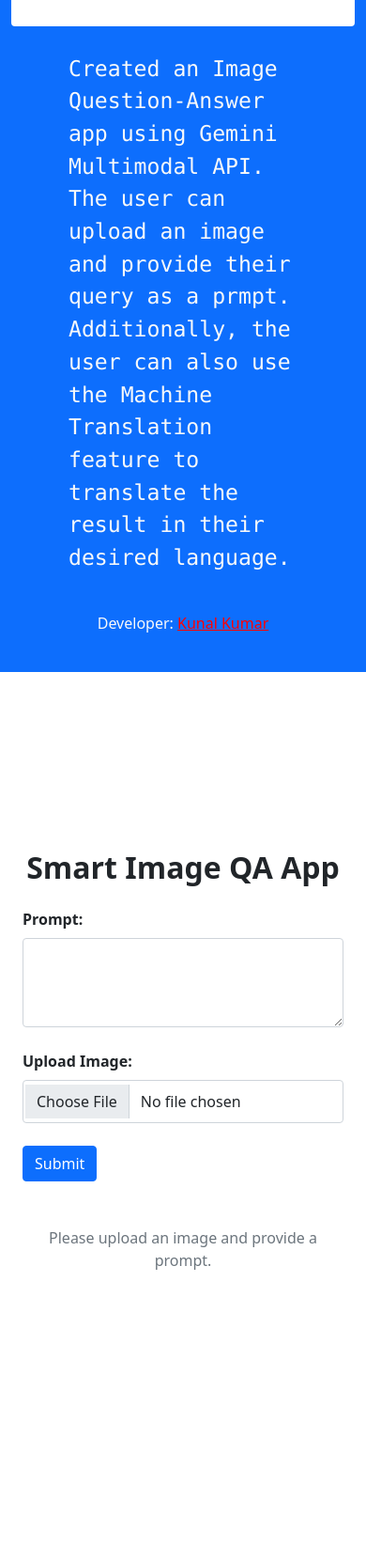
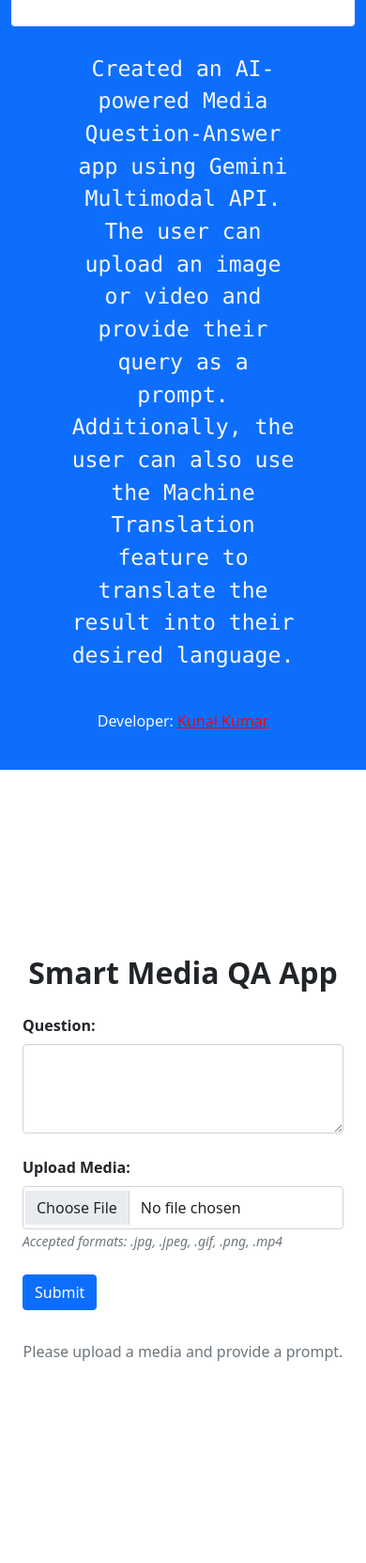
Before and after one commit to kunalkumar168/Google-AI-Hackathon, a Flask app: page / in a window 390 px wide. Shown: the part 273-1936 px from the top of the page at 94% size. Before the commit the page ends 1624 px from the top, so only its background shows below. Run offline with Flask 3, Linux system fonts and the light colour scheme; some libraries are stand-ins or nearby versions.

Commit message:
Making it media supported

```diff
--- a/app.py
+++ b/app.py
@@ -1,7 +1,7 @@
 from flask import Flask, request, render_template, session, redirect, url_for
-import base64
 import os
 import vertexai
+import markdown2
 from vertexai.generative_models import GenerativeModel, Part
 import vertexai.preview.generative_models as generative_models
 from google.cloud import storage
@@ -18,6 +18,15 @@ client = storage.Client()
 
 # Initialize Vertex AI
 vertexai.init(project="fair-gradient-419306", location="us-west4")
+
+# mime type
+_FORMAT_TO_MIME_TYPE = {
+    "png": "image/png",
+    "jpeg": "image/jpeg",
+    "jpg": "image/jpeg",
+    "gif": "image/gif",
+    "mp4": "video/mp4",
+}
 
 class MyApp():
     def __init__(self):
@@ -66,10 +75,11 @@ class MyApp():
         if request.method == 'POST':
             prompt = request.form['prompt']
             image_file = request.files['image']
+            file_extension = os.path.splitext(image_file.filename)[1].lower()
             try:
                 image_name = self.upload_image_to_gcs(image_file)
                 image_bkt_path = f"gs://{self.BUCKET_NAME}/{image_name}"
-                image = Part.from_uri(image_bkt_path, mime_type="image/jpeg")
+                image = Part.from_uri(image_bkt_path, mime_type=_FORMAT_TO_MIME_TYPE[file_extension[1:]])
                 self.image_path = f"https://storage.googleapis.com/{self.BUCKET_NAME}/{image_name}"
 
                 responses = self.model.generate_content(
@@ -81,7 +91,7 @@ class MyApp():
                 self.generated_text = ""
                 for response in responses:
                     self.generated_text += response.text
-                session['generated_text'] = self.generated_text
+                session['generated_text'] = markdown2.markdown(self.generated_text)
                 session['image_path'] = self.image_path
                 return render_template('result.html', error=None)
             except Exception as e:
@@ -92,7 +102,7 @@ class MyApp():
                 language = request.args.get('language')
                 if language:
                     self.generated_text = self.language_translation(self.generated_text, language)
-                    session['generated_text'] = self.generated_text
+                    session['generated_text'] = markdown2.markdown(self.generated_text)
                     return render_template('result.html', error=None)
                 return redirect(url_for('index'))
             except Exception as e:
@@ -111,4 +121,5 @@ def generate():
 
 
 if __name__ == '__main__':
-    app.run(port=int(os.environ.get("PORT", 8080)),host='0.0.0.0',debug=True)
+    #app.run(port=int(os.environ.get("PORT", 8080)),host='0.0.0.0',debug=True)
+    app.run(debug=True)
--- a/requirements.txt
+++ b/requirements.txt
@@ -2,3 +2,4 @@ flask
 google-generativeai
 google-cloud-secret-manager
 google-cloud-aiplatform>=1.38
+markdown2
--- a/templates/index.html
+++ b/templates/index.html
@@ -11,7 +11,7 @@
                     <img src="https://storage.googleapis.com/kunal_bucket_hckthn/google_ai.png" alt="Google AI Hackathon Image" class="img-fluid mb-4">
                 </div>
                 <div class="lead fs-3 font-monospace mt-4 col-8">
-                    <p>Created an Image Question-Answer app using Gemini Multimodal API. The user can upload an image and provide their query as a prmpt. Additionally, the user can also use the Machine Translation feature to translate the result in their desired language.</p>
+                    <p style="text-align: center;">Created an AI-powered Media Question-Answer app using Gemini Multimodal API. The user can upload an image or video and provide their query as a prompt. Additionally, the user can also use the Machine Translation feature to translate the result into their desired language.</p>
                 </div>
                 <!-- Footer-->
                 <div class="align-self-end w-100">
@@ -21,14 +21,14 @@
 
             <!-- Left panel - Login Form -->
             <div class="col-md-6 order-md-1 d-flex flex-column justify-content-center align-items-center p-4" style="min-height: 100vh; height: 100%;">
-                <h2 class="text-center display-3 fw-bold pb-3" style="font-size: 2rem;">Smart Image QA App</h2>
+                <h2 class="text-center display-3 fw-bold pb-3" style="font-size: 2rem;">Smart Media QA App</h2>
                 {% if message %}
                 <p class="text-danger">{{ message }}</p>
                 {% endif %}
                 <form action="{{ url_for('generate') }}" method="post" enctype="multipart/form-data">
                     <div class="row mb-4">
                         <div class="col-sm-4">
-                            <label for="prompt" class="form-label"><strong>Prompt:</strong></label>
+                            <label for="prompt" class="form-label"><strong>Question:</strong></label>
                         </div>
                         <div class="col-sm-8">
                             <textarea class="form-control" id="prompt" name="prompt" style="font-size: 18px; width: 100%;" rows="3"></textarea>
@@ -36,20 +36,23 @@
                     </div>
                     <div class="row mb-4">
                         <div class="col-sm-4">
-                            <label for="image" class="form-label"><strong>Upload Image:</strong></label>
+                            <label for="image" class="form-label"><strong>Upload Media:</strong></label>
                         </div>
                         <div class="col-sm-8">
                             <input class="form-control" type="file" id="image" name="image" style="padding: 10px 14px;">
                         </div>
+                        <div class="col-sm-8 offset-sm-4">
+                            <small class="text-muted"><em>Accepted formats: .jpg, .jpeg, .gif, .png, .mp4</em></small>
+                        </div>
                     </div>
-                    <div class="row mb-4">
+                    <div class="row mb-2">
                         <div class="col-sm-4"></div> <!-- Placeholder column -->
                         <div class="col-sm-8 text-sm-end">
                             <button type="submit" class="btn btn-primary">Submit</button>
                         </div>
                     </div>
                 </form>
-                <p class="text-muted pt-4 text-center">Please upload an image and provide a prompt.</p>
+                <p class="text-muted pt-4 text-center">Please upload a media and provide a prompt.</p>
                 <!-- {% if error %}
                     <p class="error"><strong>Error:</strong> {{ error }}
                 {% endif %} -->
--- a/templates/result.html
+++ b/templates/result.html
@@ -14,7 +14,7 @@
             </div>
             <!-- Image Column -->
             <div class="col-md-6 mb-3">
-                <h4>Uploaded Image:</h4>
+                <h4>Uploaded Media:</h4>
                 <img src="{{ session.get('image_path') }}" class="img-fluid" alt="Uploaded Image">
             </div>
         </div>
```
